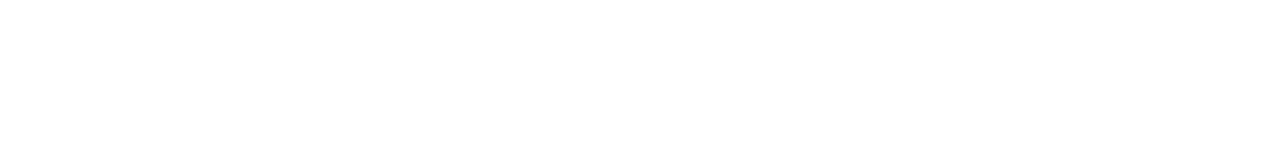
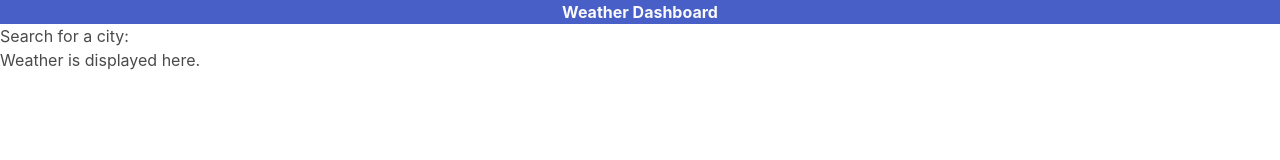
Before and after one commit to salidamaharjan/weather-dashboard-challenge-06, a plain HTML site: page index.html in a window 1280 px wide. Drawn offline with nearby package versions, Linux system fonts and the light colour scheme.

Commit message:
add css to the header using BULMA library

```diff
--- a/index.html
+++ b/index.html
@@ -13,9 +13,9 @@
     />
   </head>
   <body>
-    <header class="header-title"></header>
-    <aside class="left-side"></aside>
-    <main class="weather-display"></main>
+    <header class="header-title has-background-link has-text-white-bis has-text-centered has-text-weight-bold">Weather Dashboard</header>
+    <aside class="left-side">Search for a city:</aside>
+    <main class="weather-display">Weather is displayed here.</main>
 
     <script src="./script.js"></script>
   </body>
```
